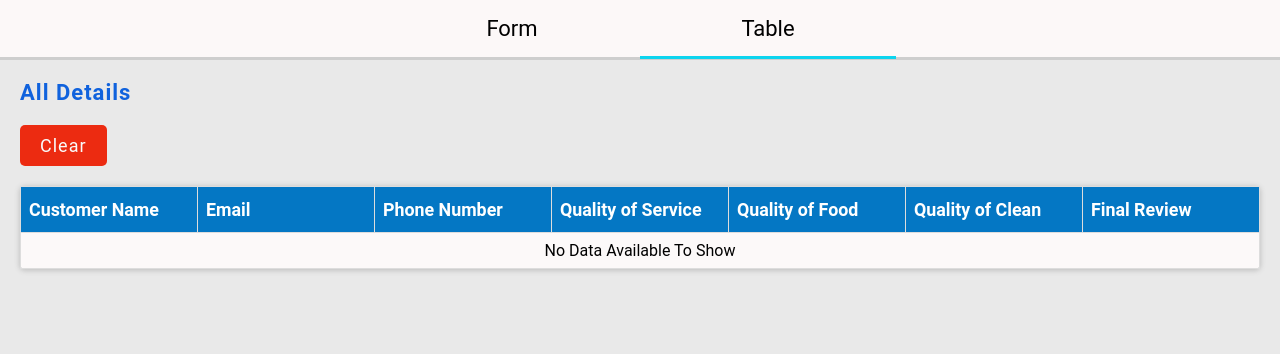
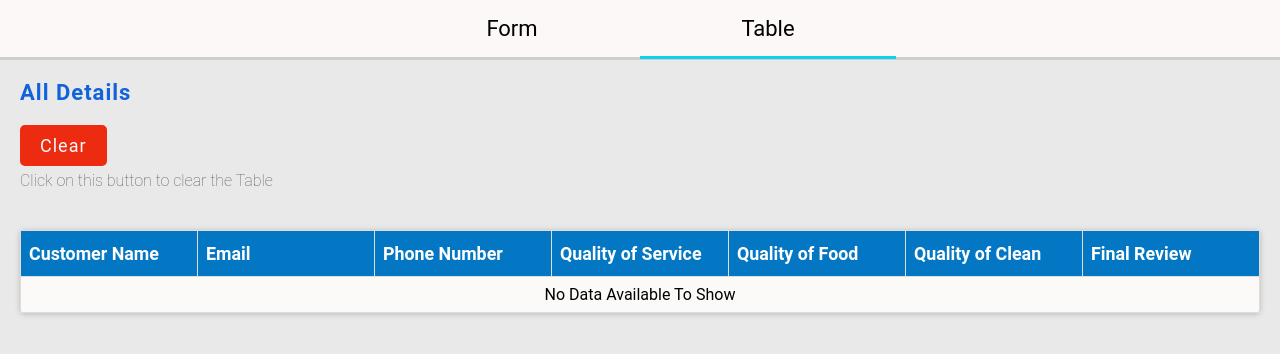
Before and after one commit to sushantgwr87/React_F-G_SushantGangwar, a React (Create React App) app: page / in a window 1280 px wide. Both pictures are taken after a click on the item "Table". Shown: the top 354 px of the page. Built offline with nearby package versions, Linux system fonts and the light colour scheme.

Commit message:
Updated Table Tab Component

```diff
--- a/src/component/TableTab.jsx
+++ b/src/component/TableTab.jsx
@@ -1,4 +1,5 @@
-import React from 'react'
+import React from 'react';
+import toast from './Toast';
 
 const TableTab = () => {
 
@@ -8,6 +9,7 @@ const TableTab = () => {
   const handleClear = (e) => {
     e.preventDefault();
     localStorage.clear();
+    toast({ type: "info", message: "Table Cleared" });
     window.location.reload(false);
   }
 
@@ -15,6 +17,7 @@ const TableTab = () => {
     <div className='table_component'>
       <h1>All Details</h1>
       <button onClick={handleClear}>Clear</button>
+      <h3>Click on this button to clear the Table</h3>
       <table>
         <thead>
           <tr>
```
